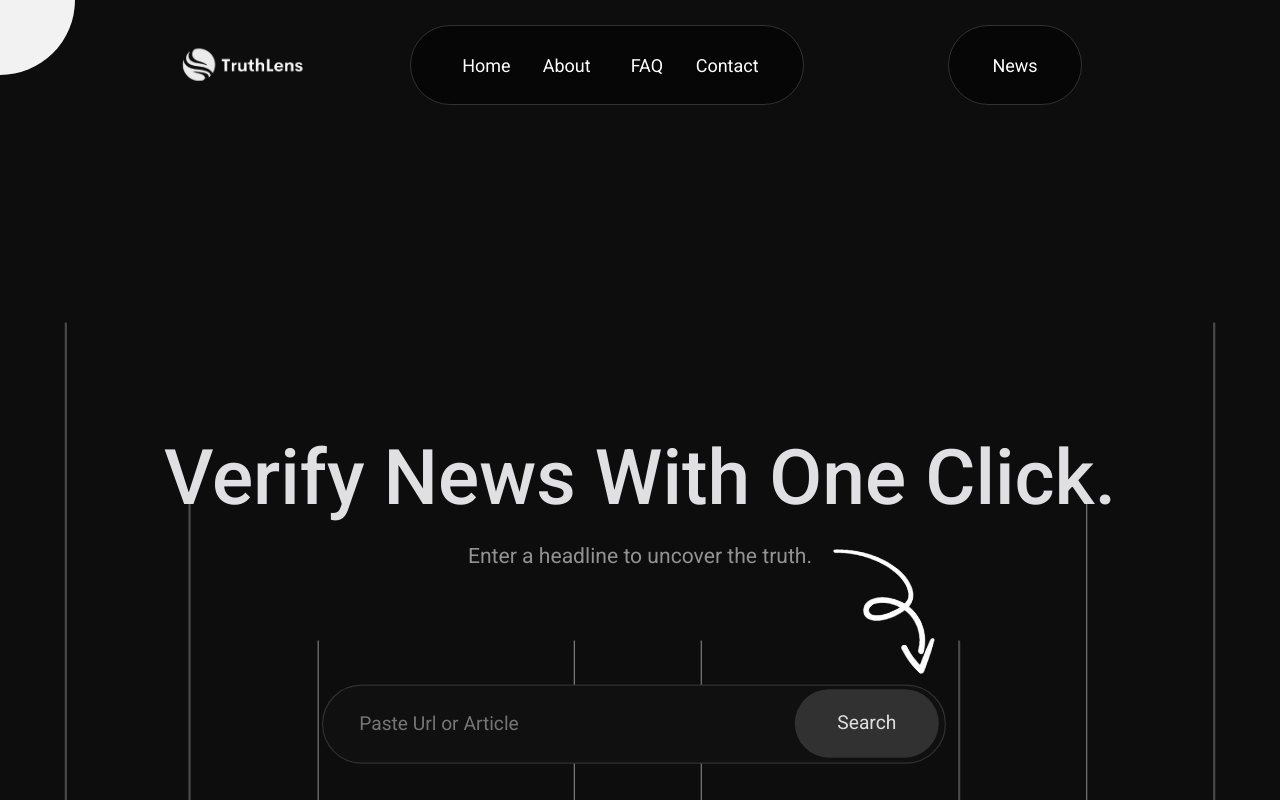
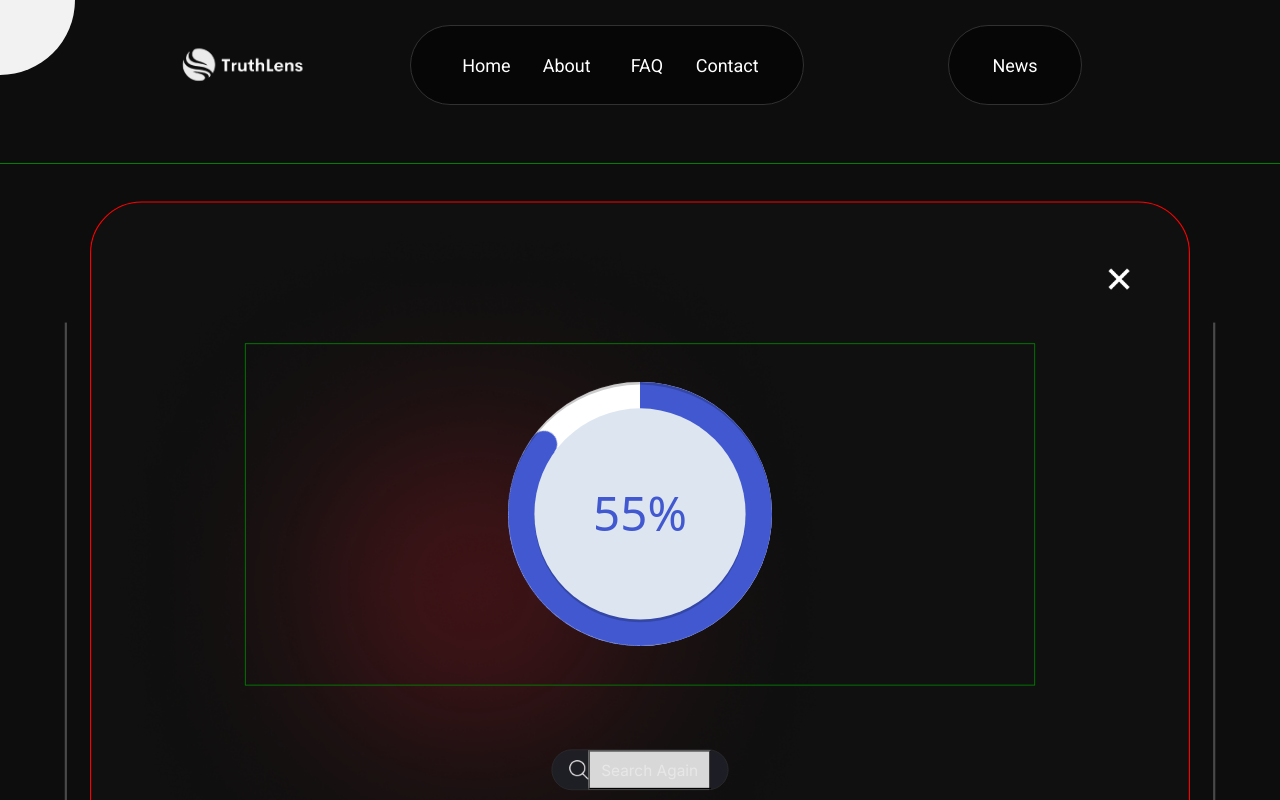
Before and after one commit to prasxor/Hackathon_main_desgn, a React (Vite) app in the folder HackathonDesign/: page / in a window 1280 px wide. Shown: the top 800 px of the page. Built offline with nearby package versions, Linux system fonts and the light colour scheme.

Commit message:
not completed circular progress bar

```diff
--- a/HackathonDesign/src/App.jsx
+++ b/HackathonDesign/src/App.jsx
@@ -6,6 +6,7 @@ import ContactUs from "./Components/Pages/ContactUs/ContactUs";
 import Footer from "./Components/Elements/Footer/Footer";
 import News from "./Components/Pages/News/News";
 import "./App.css";
+import Popup from "./Components/Elements/Atoms/Popup/Popup";
 
 function App() {
   return (
@@ -22,6 +23,7 @@ function App() {
         </Routes>
         <Footer />
       </Router>
+
     </div>
   );
 }
--- /dev/null
+++ b/HackathonDesign/src/Components/Elements/Atoms/CircularProgressBar/CircularProgressBar.css
@@ -0,0 +1,132 @@
+@import url('https://fonts.googleapis.com/css?family=Poppins:400,500,600,700&display=swap');
+
+.circular {
+  height: 100px;
+  width: 100px;
+  position: relative;
+  scale: 3;
+}
+
+.circular .inner, .circular .outer, .circular .circle {
+  position: absolute;
+  z-index: 6;
+  height: 100%;
+  width: 100%;
+  border-radius: 100%;
+  box-shadow: inset 0 1px 0 rgba(0,0,0,0.2);
+}
+
+.circular .inner {
+  top: 50%;
+  left: 50%;
+  height: 80px;
+  width: 80px;
+  margin: -40px 0 0 -40px;
+  background-color: #dde6f0;
+  border-radius: 100%;
+  box-shadow: 0 1px 0 rgba(0,0,0,0.2);
+}
+
+.circular .circle {
+  z-index: 1;
+  box-shadow: none;
+}
+
+.circular .numb {
+  position: absolute;
+  top: 50%;
+  left: 50%;
+  transform: translate(-50%, -50%);
+  z-index: 10;
+  font-size: 18px;
+  font-weight: 500;
+  color: #4158d0;
+}
+
+.circular .bar {
+  position: absolute;
+  height: 100%;
+  width: 100%;
+  background: #fff;
+  border-radius: 100%;
+  clip: rect(0px, 100px, 100px, 50px);
+}
+
+.circle .bar .progress {
+  position: absolute;
+  height: 100%;
+  width: 100%;
+  border-radius: 100%;
+  clip: rect(0px, 50px, 100px, 0px);
+}
+
+.circle .bar .progress, .dot span {
+  background: #4158d0;
+}
+
+.circle .left .progress {
+  z-index: 1;
+  animation: left-half 4s linear forwards;
+}
+
+@keyframes left-half {
+  0% {
+    transform: rotate(0deg);
+  }
+  100% {
+    transform: rotate(180deg); /* Completes exactly half of the circle */
+  }
+}
+
+.circle .right {
+  z-index: 3;
+  transform: rotate(180deg); /* Pre-rotated to pick up where left-half stops */
+}
+
+.circle .right .progress {
+  animation: right-half 4s linear forwards;
+  animation-delay: 4s; /* Starts after the left completes */
+}
+
+@keyframes right-half {
+  0% {
+    transform: rotate(0deg);
+  }
+  100% {
+    transform: rotate(180deg); /* Completes the full circle */
+  }
+}
+
+.circle .dot {
+  z-index: 2;
+  position: absolute;
+  left: 50%;
+  top: 50%;
+  width: 50%;
+  height: 10px;
+  margin-top: -5px;
+  animation: dot-rotate 8s linear forwards;
+  transform-origin: 0% 50%;
+}
+
+.circle .dot span {
+  position: absolute;
+  right: 0;
+  width: 10px;
+  height: 10px;
+  border-radius: 100%;
+}
+
+@keyframes dot-rotate {
+  0% {
+    transform: rotate(-90deg);
+  }
+  50% {
+    transform: rotate(90deg); /* Aligns with 50% progress */
+    z-index: 4;
+  }
+  100% {
+    transform: rotate(270deg); /* Completes full rotation at 100% */
+    z-index: 4;
+  }
+}
--- /dev/null
+++ b/HackathonDesign/src/Components/Elements/Atoms/CircularProgressBar/CircularProgressBar.jsx
@@ -0,0 +1,39 @@
+import React, { useState, useEffect } from 'react';
+import './CircularProgressBar.css'; // Ensure this file is in the same directory
+
+const CircularProgressBar = () => {
+  const [counter, setCounter] = useState(0);
+
+  const value = 55;
+
+  useEffect(() => {
+    if (counter < 100) {
+      const interval = setInterval(() => {
+        setCounter(prevCounter => prevCounter + 1);
+      }, 62);
+
+      return () => clearInterval(interval);
+    }
+  }, [counter]);
+
+  return (
+    <div className="circular">
+      <div className="inner"></div>
+      <div className="outer"></div>
+      <div className="numb">{value}%</div>
+      <div className="circle">
+        <div className="dot">
+          <span></span>
+        </div>
+        <div className="bar left">
+          <div className="progress"></div>
+        </div>
+        <div className="bar right">
+          <div className="progress"></div>
+        </div>
+      </div>
+    </div>
+  );
+};
+
+export default CircularProgressBar;
--- a/HackathonDesign/src/Components/Elements/Atoms/FAQItems/FaqItems.css
+++ b/HackathonDesign/src/Components/Elements/Atoms/FAQItems/FaqItems.css
@@ -43,18 +43,18 @@
 }
 
 .FaqItemsContainerSub img.close {
-  transform: rotate(270deg); /* Flipped vertically (rotated 270deg) when open */
+  transform: rotate(270deg);
 }
 
 .FaqItemsContainerSub img.open {
-  transform: rotate(90deg); /* Default rotation (90deg) for closed state */
+  transform: rotate(90deg);
 }
 
 .Accordiananswer {
   animation: fadeIn 0.7s ease-in-out;
 }
 
-/* Fade-in effect for the answer text */
+
 @keyframes fadeIn {
   from {
     opacity: 0;
--- a/HackathonDesign/src/Components/Elements/Atoms/Popup/Popup.css
+++ b/HackathonDesign/src/Components/Elements/Atoms/Popup/Popup.css
@@ -1,4 +1,4 @@
-#PopupContainer {
+/* #PopupContainer {
   border: 1px solid #313131;
   background-color: #101010;
   border-radius: 47px;
@@ -7,20 +7,12 @@
   align-items: center;
   justify-content: center;
   flex-direction: column;
-  /* background-image: url(../../../../assets/backgroundGreen.png); */
   background-repeat: no-repeat;
   background-size: 70%;
-  scale: 1.1;
-  /* border: 1px solid red; */
-  /* position: fixed;
-  top: 0;
-  right: 0;
-  bottom: 0;
-  left: 0;
-  background-color: rgba(0, 0, 0, 0.3);
-  backdrop-filter: blur(4px);
-  z-index: 1000; */
-}
+  scale: 1;
+  border: 1px solid red;
+
+} */
 
 #closebtn {
   display: flex;
@@ -83,14 +75,7 @@
   scale: 0.7;
 }
 
-#ProgressBarBottom {
-  width: 631px;
-  height: 32px;
-  border: 1px solid #313131;
-  background-color: #202128;
-  border-radius: 46px;
-  scale: 0.8;
-}
+
 
 #ProgressBarTop p {
   font-size: 20px;
@@ -133,9 +118,9 @@
   background-repeat: no-repeat;
   background-size: 70%;
   scale: 1.1;
-  height: 700px;
+  height: 850px;
   width: 100%;
-  max-width: 900px; /* Adjust to control max size */
+  max-width: 80%; /* Adjust to control max size */
   transition: background-image 0.3s ease; /* Smooth transition for background */
 }
 
@@ -183,20 +168,20 @@
   align-items: center;
   justify-content: center;
   flex-direction: column;
-  height: 40%;
+  height: 100%;
   width: 100%;
   gap: 20%;
   scale: 0.8;
+  border: 1px solid green;
 }
 
 #ProgressBarBottom {
-  width: 100%;
-  max-width: 631px;
-  height: 32px;
-  border: 1px solid #313131;
-  background-color: #202128;
-  border-radius: 46px;
-  overflow: hidden; /* Ensure no overflow */
+  width: 350px;
+  height: 350px;
+  border: 50px solid #0ACF83;
+  /* background-color: #202128; */
+  border-radius: 50%;
+  scale: 0.8;
 }
 
 #ProgressBarTop p {
@@ -206,9 +191,11 @@
 }
 
 .progressBarBottomIndicator {
-  height: 100%;
-  border-radius: 46px;
-  transition: width 1s ease-in-out; /* Smooth animation for progress */
+  height: 350px;
+  border-radius: 50%;
+  transition: width 1s ease-in-out;
+  width: 350px;
+  border: 1px solid blue;
 }
 
 #ArticlePopup {
@@ -235,3 +222,95 @@
   font-family: "Inter", Roboto;
   color: #f1f1f1;
 }
+
+
+
+
+
+
+
+
+/* chat gpt code  */
+
+#PopupContainer {
+  border: 1px solid #313131;
+  background-color: #101010;
+  border-radius: 47px;
+  padding: 50px;
+  display: flex;
+  align-items: center;
+  justify-content: center;
+  flex-direction: column;
+  background-repeat: no-repeat;
+  background-size: 70%;
+  scale: 1.1;
+  height: 850px;
+  width: 100%;
+  max-width: 80%;
+  transition: background-image 0.3s ease;
+}
+
+#closebtn {
+  display: flex;
+  align-items: center;
+  justify-content: flex-end;
+  width: 100%;
+  height: 10%;
+  cursor: pointer;
+}
+
+#closebtn img {
+  width: 3%;
+}
+
+#progressBarPopup {
+  display: flex;
+  align-items: center;
+  justify-content: center;
+  flex-direction: column;
+  height: 100%;
+  width: 100%;
+  gap: 20%;
+}
+
+#ProgressBarBottom {
+  width: 350px;
+  height: 350px;
+  border: 50px solid #0ACF83;
+  border-radius: 50%;
+  display: flex;
+  align-items: center;
+  justify-content: center;
+}
+
+.progressBarBottomIndicator {
+  height: 350px;
+  border-radius: 50%;
+  transition: width 1s ease-in-out;
+  width: 350px;
+}
+
+#ArticlePopup {
+  height: 20%;
+  width: 100%;
+  display: flex;
+  align-items: center;
+  justify-content: space-evenly;
+  opacity: 0.9;
+  scale: 0.7;
+}
+
+.MistakeContainer {
+  display: flex;
+  align-items: last baseline;
+  justify-content: center;
+  height: 10%;
+  width: 100%;
+  scale: 0.8;
+}
+
+.MistakeContainer p {
+  font-size: 18px;
+  font-family: "Inter", Roboto;
+  color: #f1f1f1;
+}
--- a/HackathonDesign/src/Components/Elements/Atoms/Popup/Popup.jsx
+++ b/HackathonDesign/src/Components/Elements/Atoms/Popup/Popup.jsx
@@ -1,3 +1,119 @@
+// import React, { useEffect, useState } from "react";
+// import "./Popup.css";
+// import CloseBtn from "../../../../assets/closebtn.png";
+// import ReadFullArticle from "../ReadFullArticle/ReadFullArticle";
+// import backgroundColorRed from "../../../../assets/backgroundRed.png";
+// import backgroundColorGreen from "../../../../assets/backgroundGreen.png";
+// import SearchAgain from "../../SearchAgain/SearchAgain";
+
+// const Popup = ({ truthValue, link, onClose }) => {
+//   const [progress, setProgress] = useState(0); // Initialize progress to 0
+//   const factsValue = truthValue;
+
+//   const RealNewsNumbers = Array.from({ length: 51 }, (_, index) => 50 + index);
+//   const FakeNewsNumbers = Array.from({ length: 50 }, (_, i) => i + 1);
+
+//   let randomNewsNumber = 0;
+
+//   const normalizedFactsValue = factsValue.trim().toLowerCase();
+
+//   if (normalizedFactsValue === "true" || normalizedFactsValue === "true.") {
+//     const randomIndex = Math.floor(Math.random() * RealNewsNumbers.length);
+//     randomNewsNumber = RealNewsNumbers[randomIndex];
+//   } else if (normalizedFactsValue === "false") {
+//     const randomIndex = Math.floor(Math.random() * FakeNewsNumbers.length);
+//     randomNewsNumber = FakeNewsNumbers[randomIndex];
+//   }
+
+//   const getBackgroundColor = (randomNewsNumber) => {
+//     if (randomNewsNumber < 30) {
+//       return "#F1212F";
+//     } else if (randomNewsNumber < 50) {
+//       return "#F17821";
+//     } else if (randomNewsNumber < 70) {
+//       return "#214FF1";
+//     } else if (randomNewsNumber < 90) {
+//       return "#F1DC21";
+//     } else {
+//       return "#0ACF83";
+//     }
+//   };
+
+//   const backgroundImage =
+//     randomNewsNumber < 50
+//       ? `url(${backgroundColorRed})`
+//       : `url(${backgroundColorGreen})`;
+
+//   useEffect(() => {
+//     // Animate the progress bar only once when the component mounts
+//     let interval;
+//     if (progress === 0) {
+//       interval = setInterval(() => {
+//         setProgress((prevProgress) => {
+//           if (prevProgress < randomNewsNumber) {
+//             return prevProgress + 1; // Increment progress
+//           } else {
+//             clearInterval(interval); // Stop the interval when target reached
+//             return randomNewsNumber; // Ensure it stops at the right number
+//           }
+//         });
+//       }, 10); // Speed of the progress animation
+//     }
+
+//     return () => clearInterval(interval); // Cleanup on unmount
+//   }, [randomNewsNumber]);
+
+//   return (
+//     <div
+//       id="PopupContainer"
+//       style={{
+//         backgroundImage,
+//         backgroundPosition: "center",
+//         height: "650px",
+//         width: "1000px",
+//         border: "1px solid red"
+//       }}
+//     >
+//       <div
+//         id="closebtn"
+//         onClick={onClose}
+//         role="button"
+//         tabIndex={0}
+//         onKeyPress={(e) => e.key === "Enter" && onClose()}
+//       >
+//         <img src={CloseBtn} alt="closebtn" />
+//       </div>
+//       <div id="trueOrFalse">
+//         <p>{factsValue.charAt(0).toUpperCase() + factsValue.slice(1)}</p>
+//       </div>
+//       <div id="progressBarPopup">
+//         <div id="ProgressBarTop">
+//           <p>We Found that, It's {randomNewsNumber}% Accurate</p>
+//         </div>
+//         <div id="ProgressBarBottom">
+//           <div
+//             className="progressBarBottomIndicator"
+//             style={{
+//               width: `${randomNewsNumber}%`, // Updated to reflect the animated progress
+//               backgroundColor: getBackgroundColor(randomNewsNumber),
+//             }}
+//           ></div>
+//         </div>
+//       </div>
+//       <div id="ArticlePopup">
+//         <ReadFullArticle link={link} truthValue={truthValue} />
+//         <SearchAgain onClose={onClose} />
+//       </div>
+//       <div className="MistakeContainer">
+//         <p>"TruthLens can make mistakes. Verify important news."</p>
+//       </div>
+//     </div>
+//   );
+// };
+
+// export default Popup;
+
+
 import React, { useEffect, useState } from "react";
 import "./Popup.css";
 import CloseBtn from "../../../../assets/closebtn.png";
@@ -5,17 +121,15 @@ import ReadFullArticle from "../ReadFullArticle/ReadFullArticle";
 import backgroundColorRed from "../../../../assets/backgroundRed.png";
 import backgroundColorGreen from "../../../../assets/backgroundGreen.png";
 import SearchAgain from "../../SearchAgain/SearchAgain";
+import CircularProgressBar from "../CircularProgressBar/CircularProgressBar";
 
 const Popup = ({ truthValue, link, onClose }) => {
-  const [progress, setProgress] = useState(0); // Initialize progress to 0
-  const factsValue = truthValue;
-
+  const [progress, setProgress] = useState(0);
   const RealNewsNumbers = Array.from({ length: 51 }, (_, index) => 50 + index);
   const FakeNewsNumbers = Array.from({ length: 50 }, (_, i) => i + 1);
 
   let randomNewsNumber = 0;
-
-  const normalizedFactsValue = factsValue.trim().toLowerCase();
+  const normalizedFactsValue = truthValue.trim().toLowerCase();
 
   if (normalizedFactsValue === "true" || normalizedFactsValue === "true.") {
     const randomIndex = Math.floor(Math.random() * RealNewsNumbers.length);
@@ -25,84 +139,55 @@ const Popup = ({ truthValue, link, onClose }) => {
     randomNewsNumber = FakeNewsNumbers[randomIndex];
   }
 
-  const getBackgroundColor = (randomNewsNumber) => {
-    if (randomNewsNumber < 30) {
-      return "#F1212F";
-    } else if (randomNewsNumber < 50) {
-      return "#F17821";
-    } else if (randomNewsNumber < 70) {
-      return "#214FF1";
-    } else if (randomNewsNumber < 90) {
-      return "#F1DC21";
-    } else {
-      return "#0ACF83";
-    }
+  const getBackgroundColor = (number) => {
+    if (number < 30) return "#F1212F";
+    if (number < 50) return "#F17821";
+    if (number < 70) return "#214FF1";
+    if (number < 90) return "#F1DC21";
+    return "#0ACF83";
   };
 
-  const backgroundImage =
-    randomNewsNumber < 50
-      ? `url(${backgroundColorRed})`
-      : `url(${backgroundColorGreen})`;
+  const backgroundImage = randomNewsNumber < 50 ? `url(${backgroundColorRed})` : `url(${backgroundColorGreen})`;
 
   useEffect(() => {
-    // Animate the progress bar only once when the component mounts
     let interval;
     if (progress === 0) {
       interval = setInterval(() => {
-        setProgress((prevProgress) => {
-          if (prevProgress < randomNewsNumber) {
-            return prevProgress + 1; // Increment progress
-          } else {
-            clearInterval(interval); // Stop the interval when target reached
-            return randomNewsNumber; // Ensure it stops at the right number
-          }
+        setProgress((prev) => {
+          if (prev < randomNewsNumber) return prev + 1;
+          clearInterval(interval);
+          return randomNewsNumber;
         });
-      }, 10); // Speed of the progress animation
+      }, 10);
     }
-
-    return () => clearInterval(interval); // Cleanup on unmount
+    return () => clearInterval(interval);
   }, [randomNewsNumber]);
 
   return (
-    <div
-      id="PopupContainer"
-      style={{
-        backgroundImage,
-        backgroundPosition: "center",
-        height: "700px",
-        width: "143%",
-      }}
-    >
-      <div
-        id="closebtn"
-        onClick={onClose}
-        role="button"
-        tabIndex={0}
-        onKeyPress={(e) => e.key === "Enter" && onClose()}
-      >
+    <div id="PopupContainer" style={{ backgroundImage, height: "650px", width: "1000px", border: "1px solid red" }}>
+      <div id="closebtn" onClick={onClose} role="button" tabIndex={0} onKeyPress={(e) => e.key === "Enter" && onClose()}>
         <img src={CloseBtn} alt="closebtn" />
       </div>
-      <div id="trueOrFalse">
-        <p>{factsValue.charAt(0).toUpperCase() + factsValue.slice(1)}</p>
-      </div>
+
       <div id="progressBarPopup">
-        <div id="ProgressBarTop">
-          <p>We Found that, It's {randomNewsNumber}% Accurate</p>
-        </div>
-        <div id="ProgressBarBottom">
+        {/* <div id="ProgressBarBottom">
           <div
             className="progressBarBottomIndicator"
             style={{
-              width: `${randomNewsNumber}%`, // Updated to reflect the animated progress
+              width: "350px",
+              height: "350px",
               backgroundColor: getBackgroundColor(randomNewsNumber),
             }}
           ></div>
-        </div>
+        </div> */}
+        <CircularProgressBar/>
       </div>
+
       <div id="ArticlePopup">
         <ReadFullArticle link={link} truthValue={truthValue} />
         <SearchAgain onClose={onClose} />
       </div>
+
       <div className="MistakeContainer">
         <p>"TruthLens can make mistakes. Verify important news."</p>
       </div>
--- a/HackathonDesign/src/Components/Elements/MainHome/MainHome.css
+++ b/HackathonDesign/src/Components/Elements/MainHome/MainHome.css
@@ -6,7 +6,7 @@
   display: flex;
   align-items: center;
   justify-content: center;
-  width: 670px;
+  width: 90%;
   padding: 0 8px;
   flex-direction: column;
   scale: 1.2;
@@ -90,3 +90,17 @@
   transform: scale(0.5) rotate(46deg);
   mix-blend-mode: screen;
 }
+
+
+/* tempo  */
+
+.PopupcontainerMain{
+  display: flex;
+  align-items:center;
+  justify-content: center;
+  height: 792px;
+  width: 100%;
+  position:relative;
+  border: 1px solid green;
+  top: -89px;
+}
--- a/HackathonDesign/src/Components/Elements/MainHome/MainHome.jsx
+++ b/HackathonDesign/src/Components/Elements/MainHome/MainHome.jsx
@@ -1,16 +1,15 @@
-
 import "./MainHome.css";
 import RealText from "../../../assets/RealText.png";
 import FakeText from "../../../assets/FakeText.png";
-import Arrow from "../../../assets/arrow.png"
+import Arrow from "../../../assets/arrow.png";
 import SearchInput from "../../Elements/Atoms/SearchInput/SearchInput";
 import { useState } from "react";
 import Popup from "../Atoms/Popup/Popup";
 
 const MainHome = ({ onDataReceived }) => {
   const [showPopup, setShowPopup] = useState(false); // State to manage Popup visibility
-  const [truthValue, setTruthValue] = useState(''); // State to hold truth value
-  const [link, setLink] = useState(''); // State to hold article link
+  const [truthValue, setTruthValue] = useState(""); // State to hold truth value
+  const [link, setLink] = useState(""); // State to hold article link
 
   // Handler to receive data and show Popup
   const handleDataReceived = (truthValue, link) => {
@@ -27,10 +26,11 @@ const MainHome = ({ onDataReceived }) => {
   return (
     <>
       <div className="mainHomeContainer">
-        {showPopup ? ( // Conditionally render Popup or Main Home content
-          <Popup truthValue={truthValue} link={link} onClose={handleClosePopup} /> // Pass onClose prop
-        ) : (
-          <>
+
+        {/* {showPopup ? (
+          <Popup truthValue={truthValue} link={link} onClose={handleClosePopup} />
+        ) : ( */}
+        {/* <> */}
         <div className="mainHomeTopContent">
           {/* <div className="mainHomeTopFirstTitle">
                 <img src={RealText} alt="Real" />
@@ -41,19 +41,21 @@ const MainHome = ({ onDataReceived }) => {
             <h1>Verify News With One Click.</h1>
           </div>
           <div className="mainHomeTopThirdTitle">
-                <p>
-                Enter a headline to uncover the truth.
-                </p>
+            <p>Enter a headline to uncover the truth.</p>
           </div>
           <div className="mainHomeTopFourthArrow">
             <img src={Arrow} alt="" />
           </div>
         </div>
         <div className="mainHomeBottomInput">
-              <SearchInput onDataReceived={handleDataReceived} btnTitle={'Search'} searchPlaceholder={"Paste Url or Article"} />
+          <SearchInput
+            onDataReceived={handleDataReceived}
+            btnTitle={"Search"}
+            searchPlaceholder={"Paste Url or Article"}
+          />
         </div>
-          </>
-        )}
+        {/* </> */}
+        {/* )} */}
       </div>
     </>
   );
--- a/HackathonDesign/src/Components/Pages/Home/Home.jsx
+++ b/HackathonDesign/src/Components/Pages/Home/Home.jsx
@@ -6,6 +6,7 @@ import ThirdHome from "../../Elements/ThirdHome/ThirdHome";
 import FourthHome from "../../Elements/FourthHome/FourthHome";
 import FifthSection from "../../Elements/FifthSection/FifthSection";
 import SixthSection from "../../Elements/SixthSection/SixthSection";
+import Popup from "../../Elements/Atoms/Popup/Popup";
 
 const Home = () => {
   const [truthValue, setTruthValue] = useState("");
@@ -21,7 +22,10 @@ const Home = () => {
   return (
     <div id="HomeMainContainer">
       <div className="MainHomeComp">
-        <MainHome onDataReceived={handleDataReceived} />
+        {/* <MainHome onDataReceived={handleDataReceived} /> */}
+        <div className="PopupcontainerMain">
+          <Popup truthValue={truthValue} link={link} />
+        </div>
       </div>
       <div className="SecondHomeComp">
         <SecondHome />
```
Lines whose indentation alone changed are shown as unchanged.
